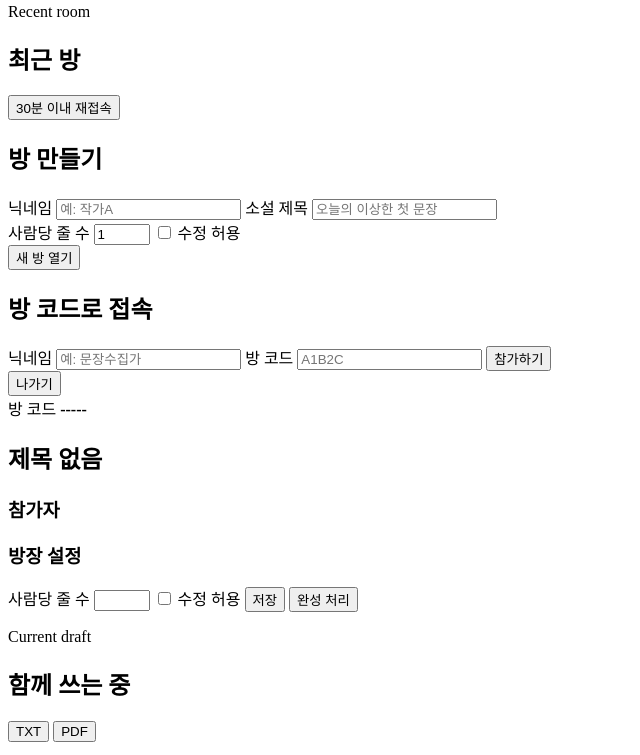
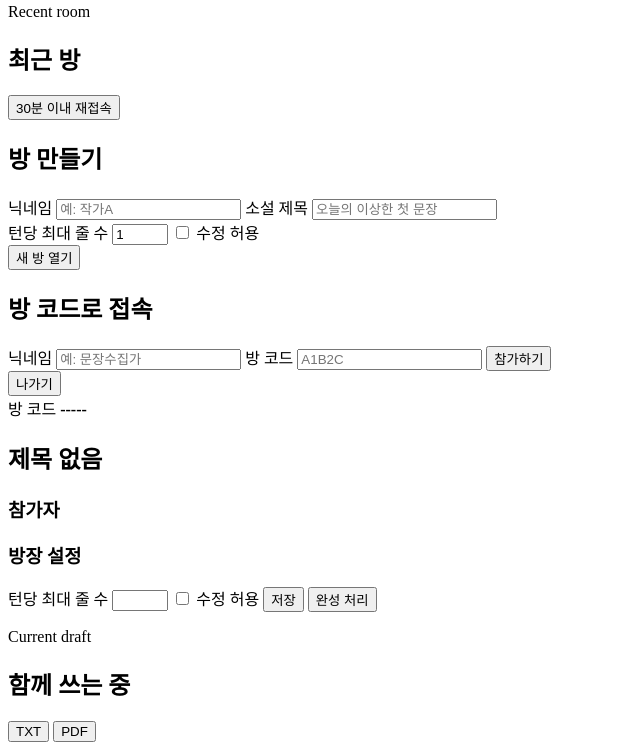
Before and after one commit to wwhambug/NovelChain, a website with bundled scripts: page index.html in a window 1280 px wide. Shown: the part 349-1104 px from the top of the page, without its empty margins (0-640 px from the left). Built offline with nearby package versions, Linux system fonts and the light colour scheme; a script that the page names is missing; files whose address does not match are found by name.

Commit message:
Treat line limit as per-turn quota in index.html

```diff
--- a/index.html
+++ b/index.html
@@ -71,7 +71,7 @@
             </label>
             <div class="grid-2">
               <label>
-                사람당 줄 수
+                턴당 최대 줄 수
                 <input id="maxLines" type="number" min="1" max="99" value="1" required />
               </label>
               <label class="toggle">
@@ -117,7 +117,7 @@
           <form id="hostSettings" class="host-settings hidden">
             <h3>방장 설정</h3>
             <label>
-              사람당 줄 수
+              턴당 최대 줄 수
               <input id="hostMaxLines" type="number" min="1" max="99" />
             </label>
             <label class="toggle">
```
